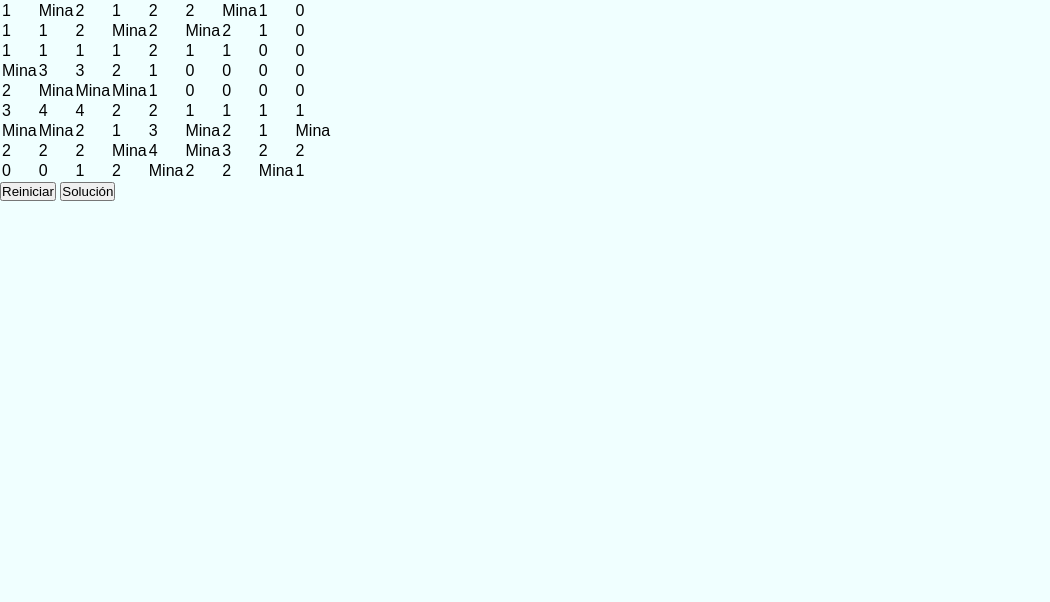
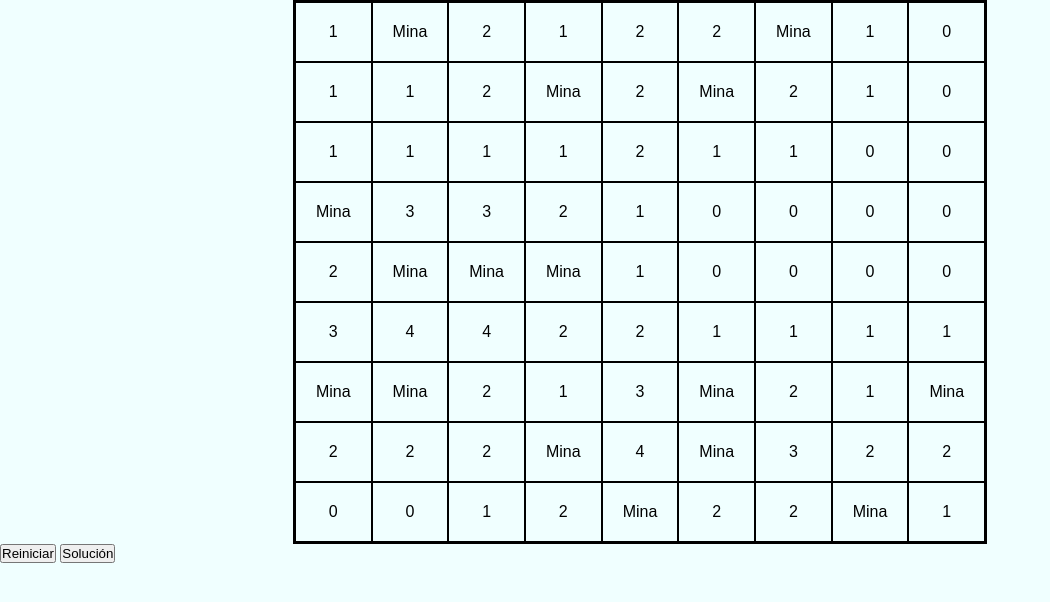
Before and after one commit to EclipseBringuer/Gabriel_Rincon_Lopez_PROYECTO01EVA1, a website with bundled scripts: page src/index.html in a window 1280 px wide. Shown: the whole page, without its empty margins (0-1050 px from the left). Built offline with nearby package versions, Linux system fonts and the light colour scheme.

Commit message:
Basic styles for tables added

```diff
--- a/src/css/style.css
+++ b/src/css/style.css
@@ -8,3 +8,15 @@ body {
   font-family: Arial, Helvetica, sans-serif;
   background-color: azure;
 }
+
+table {
+  border-collapse: collapse;
+  border: solid 3px black;
+  margin: 0 auto;
+}
+
+td {
+  padding: 20px;
+  text-align: center;
+  border: solid 2px black;
+}
```
